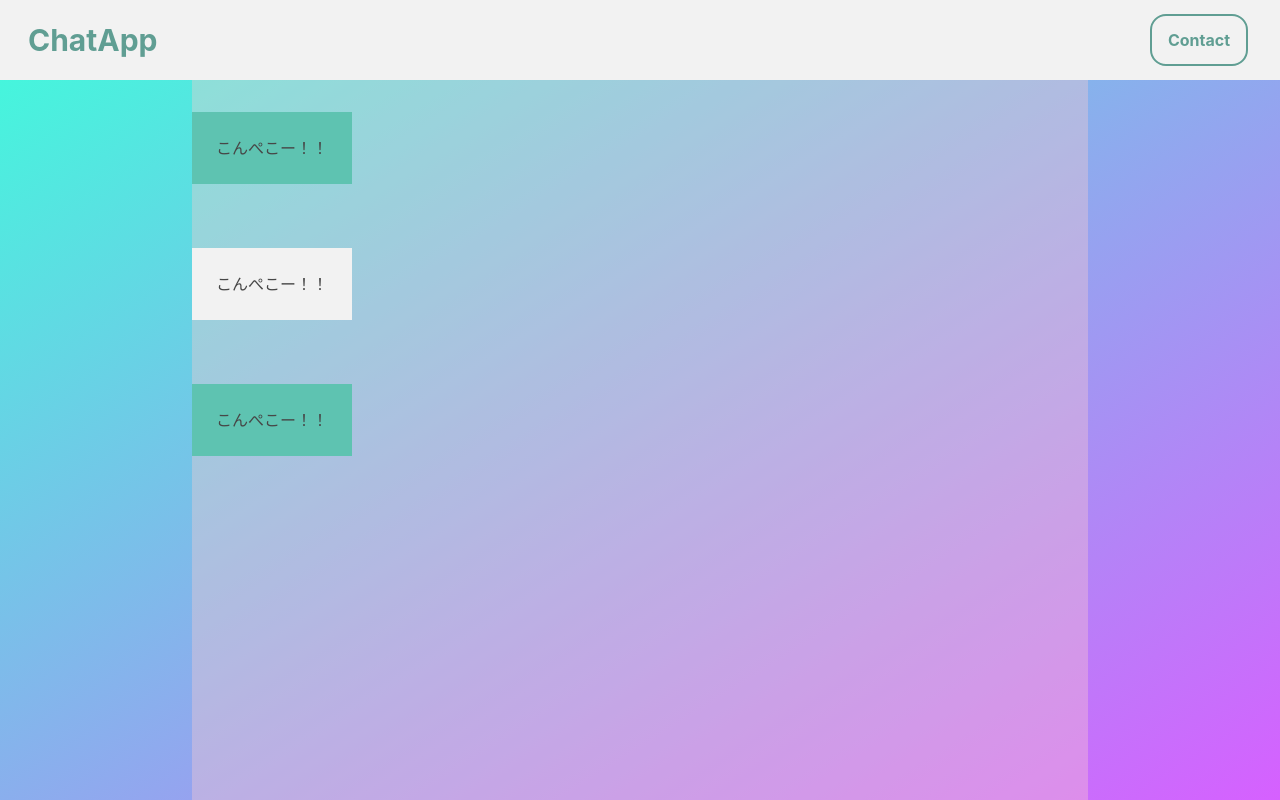
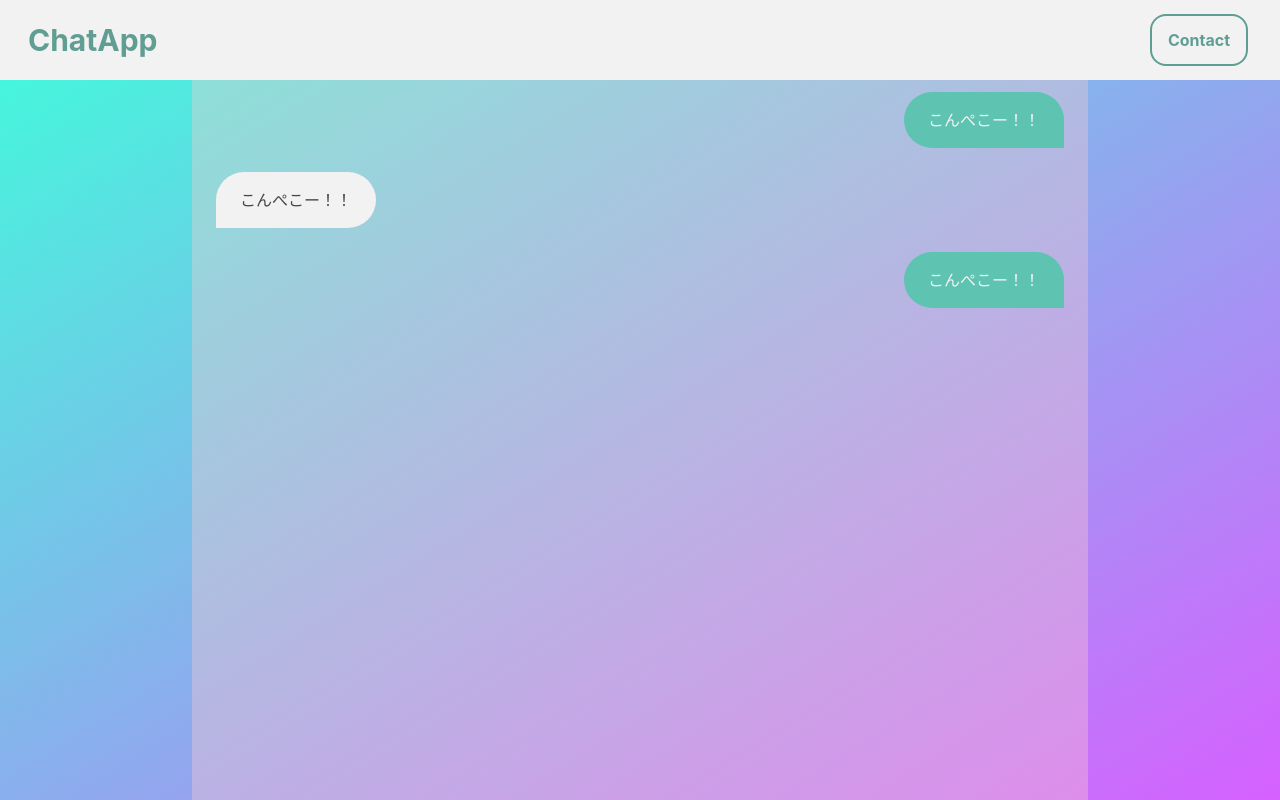
Before and after one commit to lockdef/chatApp, a Nuxt app: page / in a window 1280 px wide. Built offline with nearby package versions, Linux system fonts and the light colour scheme.

Commit message:
Message.vueデザイン実装

```diff
--- a/components/Message.vue
+++ b/components/Message.vue
@@ -1,10 +1,17 @@
 <template>
-  <div>
+  <div :class="{ 'justify-end': isMyself }" class="flex">
     <div
-      :class="isMyself ? 'bg-green-main' : 'bg-white-bg'"
-      class="p-6 inline-block my-8 mx-"
+      :class="
+        isMyself
+          ? 'bg-green-main rounded-br-none'
+          : 'bg-white-bg rounded-bl-none'
+      "
+      class="px-6 py-4 my-3 mx-6 rounded-full"
     >
-      <p class="text-black-text" v-text="message" />
+      <p
+        :class="isMyself ? 'text-white-bg' : 'text-black-text'"
+        v-text="message"
+      />
     </div>
   </div>
 </template>
```
